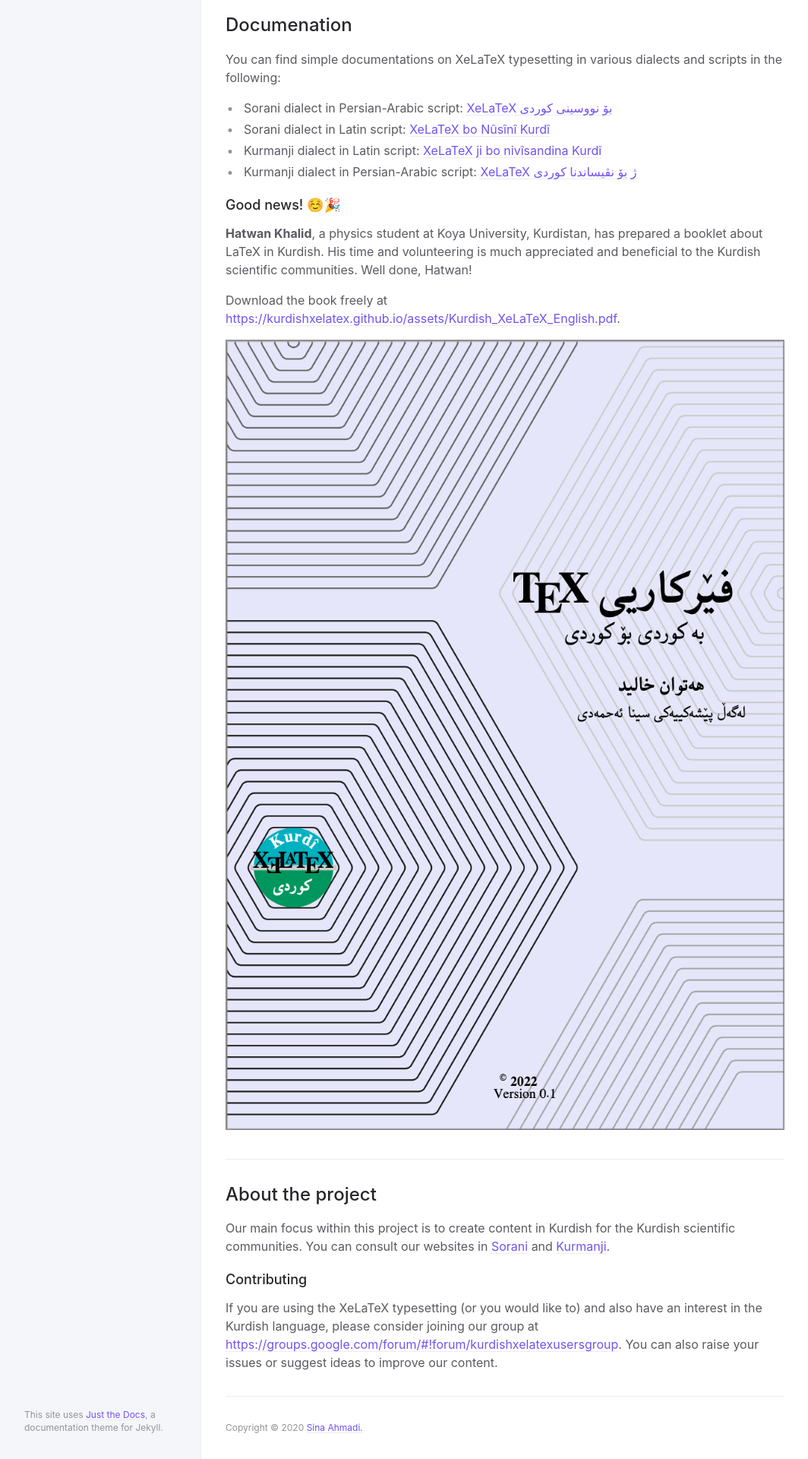
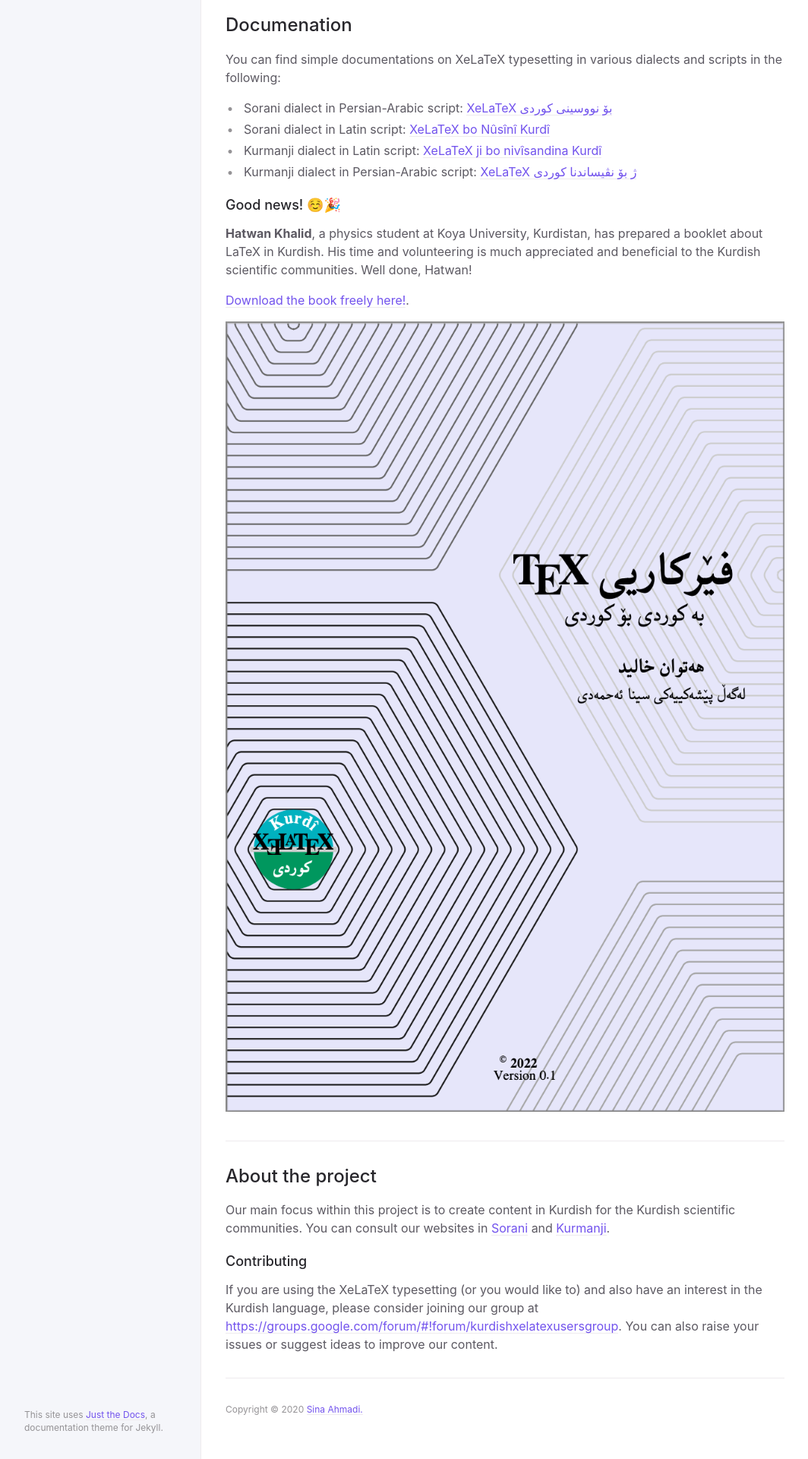
Before and after one commit to KurdishXeLaTeX/kurdishxelatex.github.io, a Jekyll site: the page built from index.md, in a window 1280 px wide. Shown: the part 1945-3865 px from the top of the page at 76% size, without its empty margins (107-1171 px from the left). Built offline with Jekyll 4.4.1, drawn with Linux system fonts in a browser that asks for light colours.

Commit message:
index updated

```diff
--- a/index.md
+++ b/index.md
@@ -78,10 +78,10 @@ You can find simple documentations on XeLaTeX typesetting in various dialects an
 ### Good news! ☺️🎉
 **Hatwan Khalid**, a physics student at Koya University, Kurdistan, has prepared a booklet about LaTeX in Kurdish. His time and volunteering is much appreciated and beneficial to the Kurdish scientific communities. Well done, Hatwan!
 
-Download the book freely at [https://kurdishxelatex.github.io/assets/Kurdish_XeLaTeX_English.pdf](https://kurdishxelatex.github.io/assets/Learn_Latex_Kurdish-Hatwan_Khalid-V01-2022.pdf){:target="_blank"}.
+[Download the book freely here!](https://raw.githubusercontent.com/KurdishXeLaTeX/kurdishxelatex.github.io/master/assets/Learn_Latex_Kurdish-Hatwan_Khalid-V01-2022.pdf){:target="_blank"}.
 
 
-![Hatwan Khalid Learn LaTeX Kurdish book cover](https://kurdishxelatex.github.io/assets/Learn_Latex_Kurdish-Hatwan_Khalid-V01-2022_cover.png)
+![Hatwan Khalid Learn LaTeX Kurdish book cover](https://raw.githubusercontent.com/KurdishXeLaTeX/kurdishxelatex.github.io/master/assets/Learn_Latex_Kurdish-Hatwan_Khalid-V01-2022_cover.png)
 
 ---
 
```
